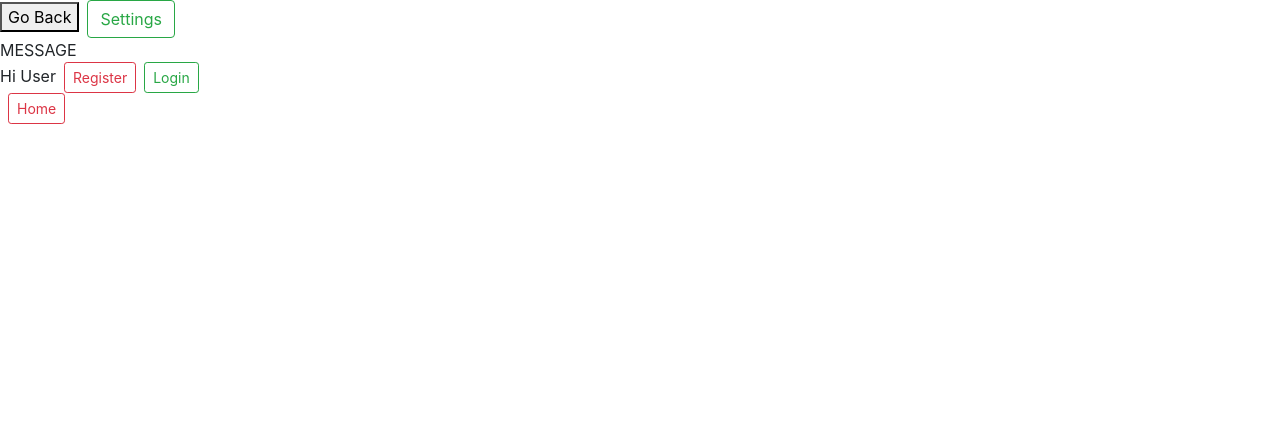
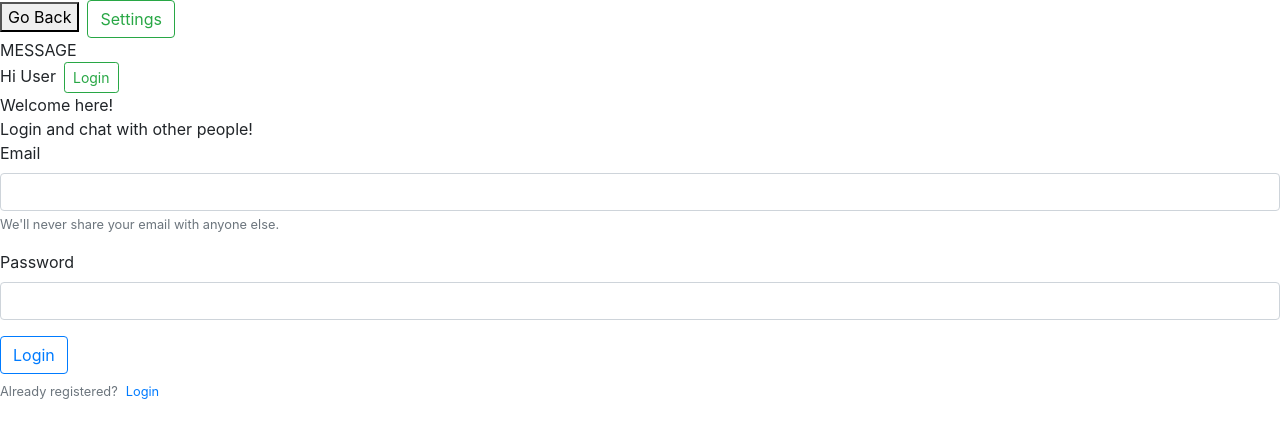
Before and after one commit to pspelman/ud_electron_react_chatapp, a React app: page /#/welcome in a window 1280 px wide. Shown: the top 438 px of the page. Built offline with nearby package versions, Linux system fonts and the light colour scheme; no server answers.

Commit message:
- refactored some - changed the main route "/" to go to a welcome view - currently the welcome view shows the login form - removed the register button from the navbar - added LoginForm.js and RegisterForm.js - deleted Register.js

```diff
--- a/src/js/App.js
+++ b/src/js/App.js
@@ -7,12 +7,12 @@ import {
 } from 'react-router-dom'
 import Navbar from "./components/Navbar";
 import Settings from "./views/Settings";
-import Login from "./views/Login";
-import Register from "./views/Register";
+import Login from "./views/Welcome";
 import Chat from "./views/Chat";
 import {createStore} from "redux";
 import configureStore from "./store";
 import {Provider} from 'react-redux'
+import WelcomeView from "./views/Welcome";
 
 
 class HomeLink extends React.Component {
@@ -39,6 +39,9 @@ export default function App() {
             <Route path={"/"}
                    exact={true}
             >
+              <WelcomeView/>
+            </Route>
+            <Route path={"/home"}>
               <HomeView/>
             </Route>
 
@@ -52,13 +55,10 @@ export default function App() {
               <Chat/>
             </Route>
 
-            <Route path={"/login"}>
+            <Route path={"/welcome"}>
               <Login/>
             </Route>
 
-            <Route path={"/register"}>
-              <Register/>
-            </Route>
             <HomeLink/>
 
           </Switch>
--- /dev/null
+++ b/src/js/components/LoginForm.js
@@ -0,0 +1,32 @@
+import React from "react";
+
+export default function LoginForm() {
+  return (
+    <form onSubmit={() => {}} className="centered-container-form">
+      <div className="header">Welcome here!</div>
+      <div className="subheader">Login and chat with other people!</div>
+      <div className="form-container">
+        <div className="form-group">
+          <label htmlFor="email">Email</label>
+          <input
+            type="email"
+            className="form-control"
+            id="email"
+            name="email"
+            aria-describedby="emailHelp" />
+          <small id="emailHelp" className="form-text text-muted">We'll never share your email with anyone else.</small>
+        </div>
+        <div className="form-group">
+          <label htmlFor="password">Password</label>
+          <input
+            type="password"
+            name="password"
+            className="form-control"
+            id="password" />
+        </div>
+        { false && <div className="alert alert-danger small">Some error</div>}
+        <button type="submit" className="btn btn-outline-primary">Login</button>
+      </div>
+    </form>
+  )
+};
--- a/src/js/components/Navbar.js
+++ b/src/js/components/Navbar.js
@@ -25,12 +25,7 @@ export default function Navbar() {
           <span className="logged-in-user">Hi User</span>
 
           <Link
-            to={'/register'}
-            className="btn btn-sm btn-outline-danger ml-2">Register
-          </Link>
-
-          <Link
-            to={'/login'}
+            to={'/welcome'}
             className="btn btn-sm btn-outline-success ml-2">Login
           </Link>
 
--- /dev/null
+++ b/src/js/components/RegisterForm.js
@@ -0,0 +1,32 @@
+import React from "react";
+
+export default function RegisterForm() {
+  return (
+    <form onSubmit={() => {}} className="centered-container-form">
+      <div className="header">Welcome here!</div>
+      <div className="subheader">Login and chat with other people!</div>
+      <div className="form-container">
+        <div className="form-group">
+          <label htmlFor="email">Email</label>
+          <input
+            type="email"
+            className="form-control"
+            id="email"
+            name="email"
+            aria-describedby="emailHelp" />
+          <small id="emailHelp" className="form-text text-muted">We'll never share your email with anyone else.</small>
+        </div>
+        <div className="form-group">
+          <label htmlFor="password">Password</label>
+          <input
+            type="password"
+            name="password"
+            className="form-control"
+            id="password" />
+        </div>
+        { false && <div className="alert alert-danger small">Some error</div>}
+        <button type="submit" className="btn btn-outline-primary">Login</button>
+      </div>
+    </form>
+  )
+};
--- a/src/js/views/Login.js
+++ /dev/null
@@ -1,40 +0,0 @@
-import React from "react";
-
-export default function Login() {
-  return (
-    <div className="centered-view">
-      <div className="centered-container">
-        <form onSubmit={() => {}} className="centered-container-form">
-          <div className="header">Welcome here!</div>
-          <div className="subheader">Login and chat with other people!</div>
-          <div className="form-container">
-            <div className="form-group">
-              <label htmlFor="email">Email</label>
-              <input
-                type="email"
-                className="form-control"
-                id="email"
-                name="email"
-                aria-describedby="emailHelp" />
-              <small id="emailHelp" className="form-text text-muted">We'll never share your email with anyone else.</small>
-            </div>
-            <div className="form-group">
-              <label htmlFor="password">Password</label>
-              <input
-                type="password"
-                name="password"
-                className="form-control"
-                id="password" />
-            </div>
-            { false && <div className="alert alert-danger small">Some error</div>}
-            <button type="submit" className="btn btn-outline-primary">Login</button>
-          </div>
-        </form>
-        <small className="form-text text-muted mt-2">Already registered?
-          <span
-            onClick={() => {}}
-            className="btn-link ml-2">Login</span></small>
-      </div>
-    </div>
-  )
-};
--- a/src/js/views/Register.js
+++ /dev/null
@@ -1,58 +0,0 @@
-import React from "react";
-
-export default function Register() {
-  return (
-    <div className="centered-view">
-      <div className="centered-container">
-        <form onSubmit={() => {}} className="centered-container-form">
-          <div className="header">Create an account</div>
-          <div className="form-container">
-            <div className="form-group">
-              <label htmlFor="email">Email</label>
-              <input
-                type="email"
-                className="form-control"
-                name="email"
-                id="email"
-                aria-describedby="emailHelp" />
-              <small id="emailHelp" className="form-text text-muted">We'll never share your email with anyone else.</small>
-            </div>
-            <div className="form-group">
-              <label htmlFor="username">Username</label>
-              <input
-                type="text"
-                name="username"
-                className="form-control"
-                id="username"
-                aria-describedby="emailHelp" />
-            </div>
-            <div className="form-group">
-              <label htmlFor="avatar">Avatar</label>
-              <input
-                type="text"
-                name="avatar"
-                className="form-control"
-                id="avatar"
-                aria-describedby="emailHelp" />
-            </div>
-            <div className="form-group">
-              <label htmlFor="password">Password</label>
-              <input
-                name="password"
-                type="password"
-                className="form-control"
-                id="password" />
-            </div>
-            { false && <div className="alert alert-danger small">Some Error</div>}
-            <button type="submit" className="btn btn-outline-primary">Register</button>
-          </div>
-        </form>
-        <small className="form-text text-muted mt-2">Not registered yet?
-          <span
-            onClick={() => {}}
-            className="btn-link ml-2">Register</span>
-        </small>
-      </div>
-    </div>
-  )
-};
--- /dev/null
+++ b/src/js/views/Welcome.js
@@ -0,0 +1,18 @@
+import React from "react";
+import LoginForm from "../components/LoginForm";
+import RegisterForm from "../components/RegisterForm";
+
+
+export default function Welcome() {
+  return (
+    <div className="centered-view">
+      <div className="centered-container">
+        <LoginForm/>
+        <small className="form-text text-muted mt-2">Already registered?
+          <span
+            onClick={() => {}}
+            className="btn-link ml-2">Login</span></small>
+      </div>
+    </div>
+  )
+};
```
